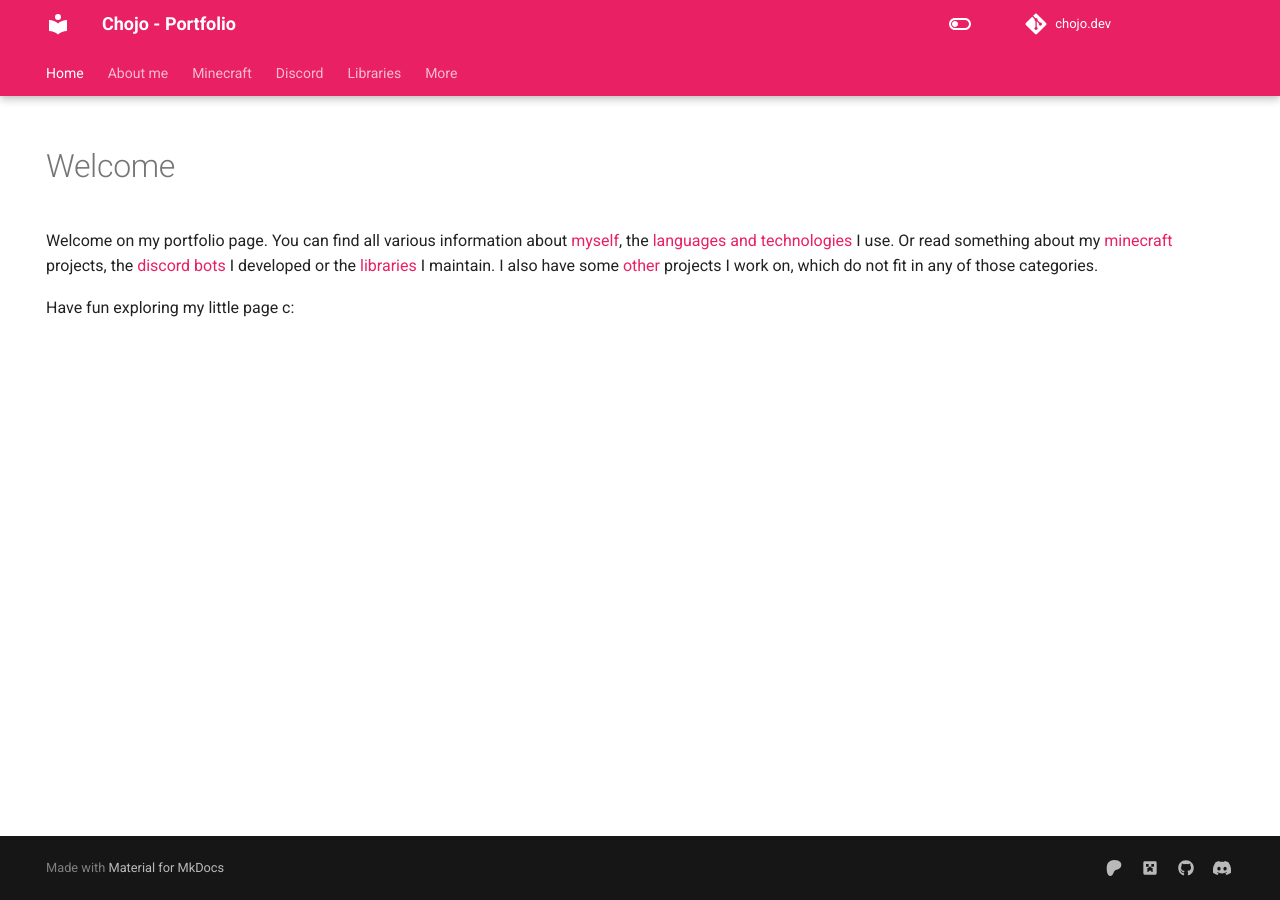
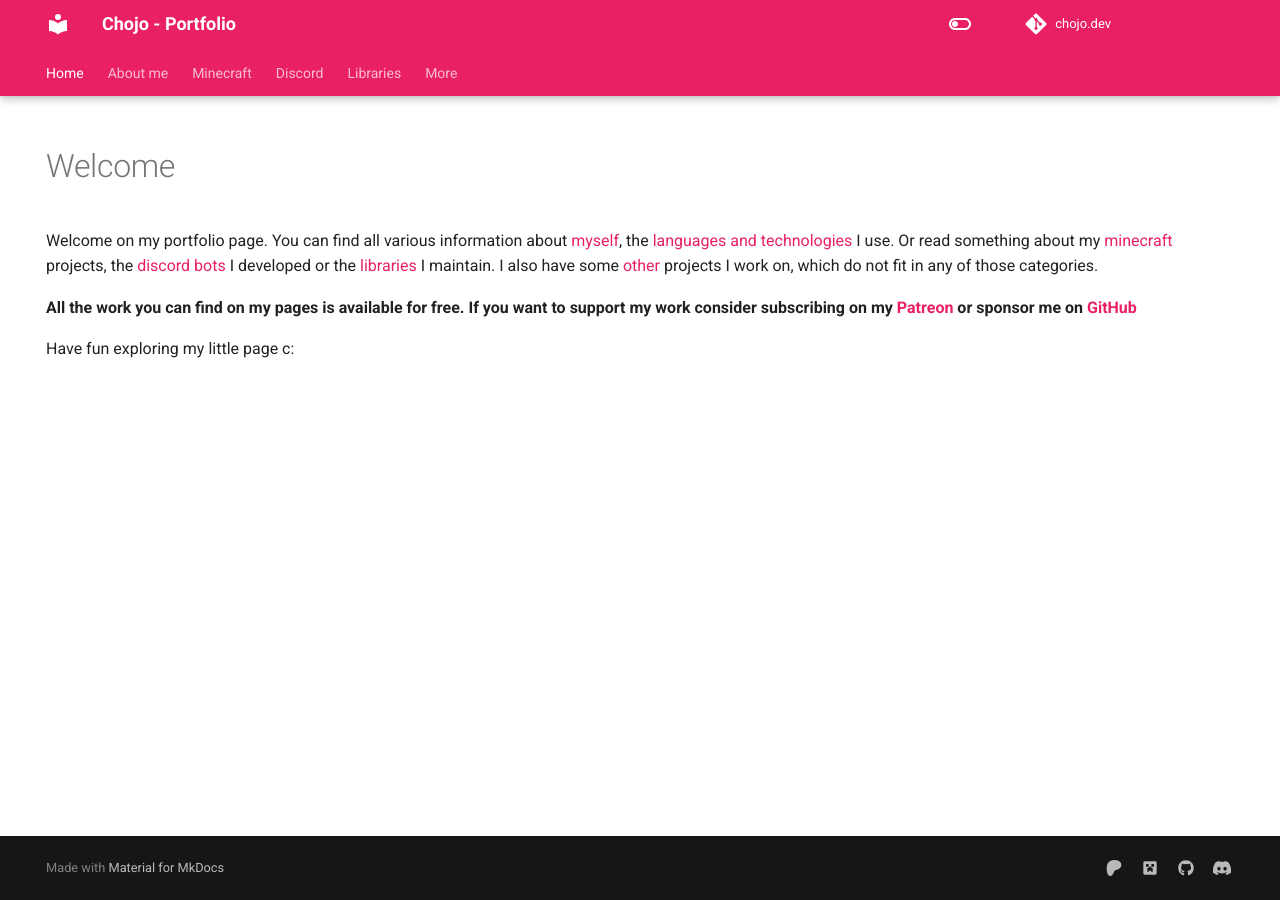
Before and after one commit to rainbowdashlabs/chojodev, an MkDocs documentation site: the page built from docs/index.md, in a window 1280 px wide. Built offline with MkDocs 1.6.1 and Material for MkDocs 9.7.7, drawn with Linux system fonts in a browser that asks for light colours; comment, search, counter and statistics services are not loaded.

Commit message:
Add patreon and github link on welcome page

```diff
--- a/docs/index.md
+++ b/docs/index.md
@@ -11,4 +11,7 @@ You can find all various information about [myself](about_me/index.md), the [lan
 Or read something about my [minecraft](minecraft/index.md) projects, the [discord bots](discord/index.md) I developed or the [libraries](libraries/index.md) I maintain.
 I also have some [other](more/index.md) projects I work on, which do not fit in any of those categories.
 
+**All the work you can find on my pages is available for free.
+If you want to support my work consider subscribing on my [Patreon](https://www.patreon.com/eldoriaplugins) or sponsor me on [GitHub](https://github.com/rainbowdashlabs)**
+
 Have fun exploring my little page c:
```
